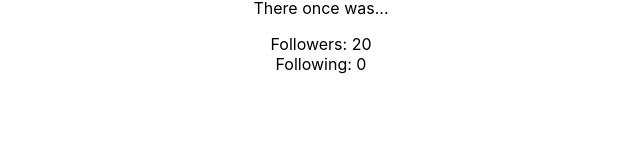
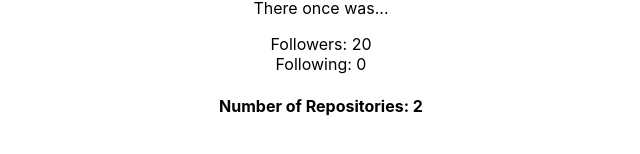
Before and after one commit to DrVonDevious/git-user, a React (Create React App) app in the folder flatiron/week-8/git-user/: page / in a window 1280 px wide. Shown: the part 422-576 px from the top of the page, without its empty margins (319-959 px from the left). Built offline with nearby package versions, Linux system fonts and the light colour scheme; no server answers.

Commit message:
more things

```diff
--- a/flatiron/week-8/git-user/src/components/Profile.js
+++ b/flatiron/week-8/git-user/src/components/Profile.js
@@ -23,7 +23,7 @@ class Profile extends React.Component {
         <SocialInfo
           followers={this.props.user.followers}
           following={this.props.user.following}/>
-        <Repos reposUrl={this.props.user.repos_url}/>
+        <Repos numRepos={this.props.user.public_repos}/>
       </div>
     )
   }
--- a/flatiron/week-8/git-user/src/components/Repos.js
+++ b/flatiron/week-8/git-user/src/components/Repos.js
@@ -2,29 +2,44 @@ import React from 'react'
 
 class Repos extends React.Component {
 
-  getRepos = (url) => {
-    fetch(url)
-    .then(resp => resp.json())
-    .then(repos => {
-      return repos.map(repo => this.showRepo(repo))
-    })
-  }
+  // state = {
+  //   reposArr: []
+  // }
 
-  showRepo = (repo) => {
-    // debugger
-    return (
-      <div>
-        <a href={repo.html_url}>
-          <label> {repo.name} </label>
-        </a>
-      </div>
-    )
-  }
+  // getRepos = (url) => {
+  //   fetch(url)
+  //   .then(resp => resp.json())
+  //   .then(repos => {
+  //     this.setState({reposArr: repos})
+  //    })
+  // }
+
+  // showRepos = (repos) => {
+  //   // console.log("ShowRepo", repo)
+  //   this.state.reposArr.map ( repo => {
+  //     return (
+  //       <div>
+  //         <label> {repo.name} </label>
+  //         <a href={repo.html_url}> Test </a>
+  //       </div>
+  //     )
+  //   })
+  // }
+
 
   render() {
     return(
+      // <div id="Repositories">
+      //   {this.getRepos(this.props.reposUrl)}
+      //   {/* {
+      //     this.state.reposArr.length > 0
+      //     ? this.showRepos(this.state.reposArr)
+      //     : null
+      //   } */}
+      // </div>
+
       <div>
-        {this.getRepos(this.props.reposUrl)}
+        <h4> Number of Repositories: {this.props.numRepos}</h4>
       </div>
     )
   }
```
